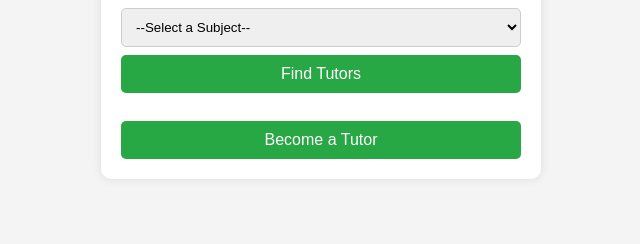
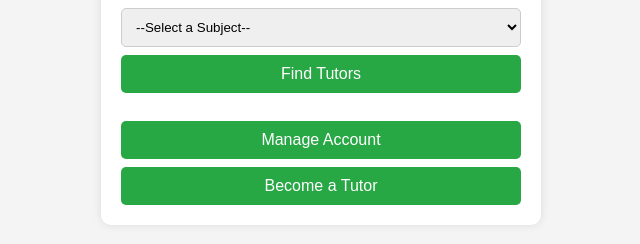
Before and after one commit to mistermonster100/Hackathon, a plain HTML site: page index.html in a window 1280 px wide. Shown: the part 170-414 px from the top of the page, without its empty margins (319-959 px from the left). Drawn offline with Linux system fonts and the light colour scheme.

Commit message:
Update index.html

```diff
--- a/index.html
+++ b/index.html
@@ -29,7 +29,9 @@
 
     <div id="results"></div>
 
+    <button onclick="location.href='manage_account.html'">Manage Account</button>
     <button onclick="location.href='tutor_signup.html'">Become a Tutor</button>
+
 </div>
 </body>
 </html>
```
